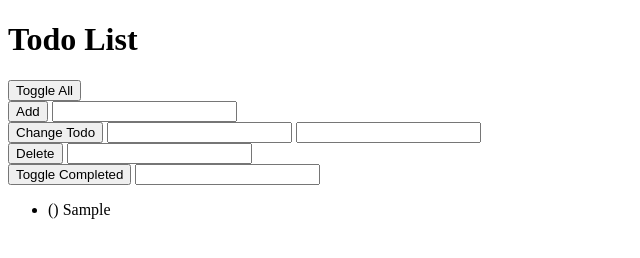
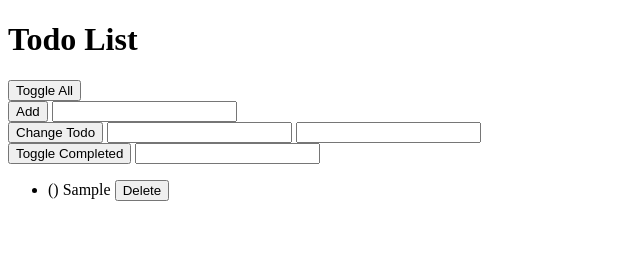
Before and after one commit to ivanuy/TodoList, a plain HTML site: page index.html in a window 1280 px wide. Both pictures are taken after typing "Sample" into the empty fields and a click on the button "Add". Shown: the whole page, without its empty margins (0-640 px from the left). Drawn offline with Linux system fonts and the light colour scheme.

Commit message:
Add delete

```diff
--- a/app.js
+++ b/app.js
@@ -68,12 +68,8 @@ var handlers = {
 
         view.displayTodos();
     },
-    deleteTodo: function() {
-        var deleteTodoPositionInput = document.getElementById('deleteTodoPositionInput');
-
-        todoList.deleteTodo(deleteTodoPositionInput.valueAsNumber);
-        deleteTodoPositionInput.value = '';
-
+    deleteTodo: function(position) {
+        todoList.deleteTodo(position);
         view.displayTodos();
     },
     toggleCompleted: function() {
@@ -102,13 +98,35 @@ var view = {
             var todoTextWithCompletion = '';
 
             if (todo.completed === true) {
-                todoTextWithCompletion = '(x) ' + todo.todoText;
+                todoTextWithCompletion = '(x) ' + todo.todoText + ' ';
             } else {
-                todoTextWithCompletion = '() ' + todo.todoText;
+                todoTextWithCompletion = '() ' + todo.todoText + ' ';
             }
 
+            todoLi.id = i;
             todoLi.textContent = todoTextWithCompletion;
+            todoLi.appendChild(this.createDeleteButton());
             todosUl.appendChild(todoLi);
         }
+    },
+    createDeleteButton: function() {
+        var deleteButton = document.createElement('button');
+        deleteButton.textContent = 'Delete';
+        deleteButton.className = 'deleteButton';
+        return deleteButton;
+    },
+    setUpEventListeners: function() {
+        var todosUl = document.querySelector('ul');
+        todosUl.addEventListener('click', function(event) {
+            //console.log(event.target.parentNode.id);
+            var elementClicked = event.target;
+            var position = elementClicked.parentNode.id;
+
+            if (elementClicked.className === 'deleteButton') {
+                handlers.deleteTodo(parseInt(position));
+            }
+        });
     }
 };
+
+view.setUpEventListeners();
--- a/index.html
+++ b/index.html
@@ -25,11 +25,6 @@
     </div>
 
     <div>
-        <button onclick="handlers.deleteTodo()">Delete</button>
-        <input id="deleteTodoPositionInput" type="number">
-    </div>
-
-    <div>
         <button onclick="handlers.toggleCompleted()">Toggle Completed</button>
         <input id="toggleCompletedPositionInput" type="number">
     </div>
```
